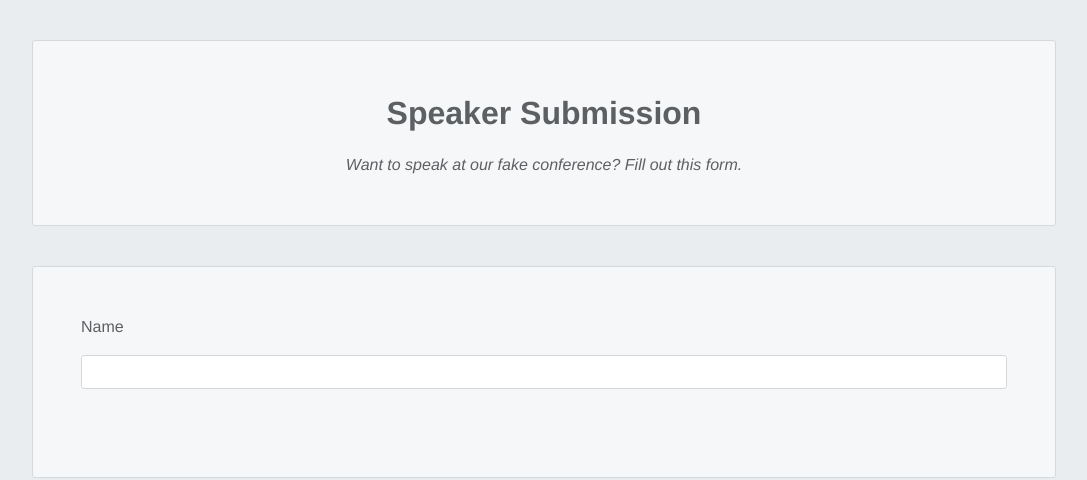
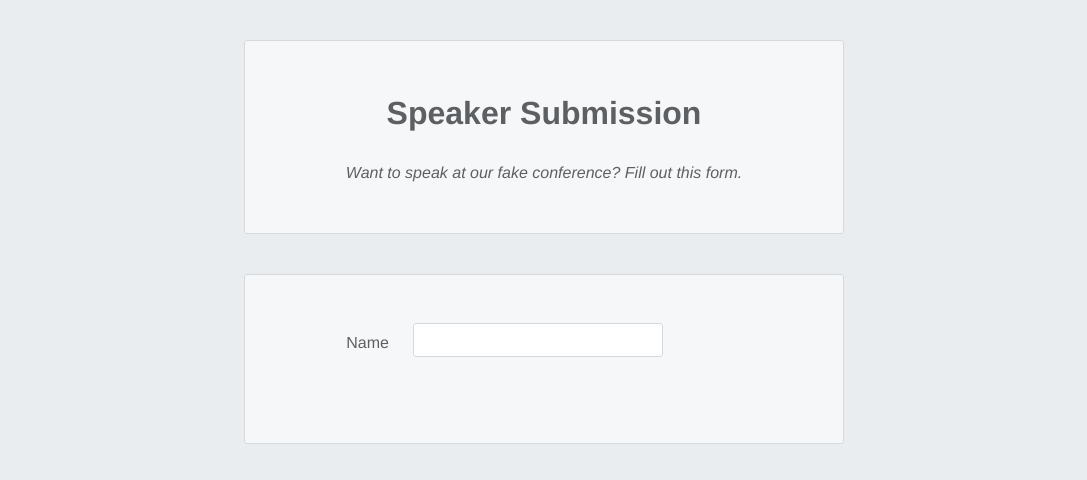
Before and after one commit to pyctal/speaker-submission-form, a plain HTML site: page index.html in a window 1280 px wide. Shown: the whole page, without its empty margins (96-1183 px from the left). Drawn offline with Linux system fonts and the light colour scheme.

Commit message:
Adapt form layout for desktop horizontal alignment
Introduce a media query at 700px to transition the form from a mobile-
friendly vertical stack to a side-by-side row layout. This better
utilizes horizontal space on tablets and desktops, improving readability
by aligning labels adjacent to their inputs, and constrains the
container width to maintain a balanced design.

```diff
--- a/style.css
+++ b/style.css
@@ -34,7 +34,7 @@ body {
 
 h1 {
   font-size: 2rem;
-  margin-bottom: 1rem;
+  margin-bottom: 1.5rem;
 }
 
 .speaker-form {
@@ -69,3 +69,30 @@ h1 {
 .form-row label {
   margin-bottom: 1rem;
 }
+
+@media only screen and (min-width: 700px) {
+  .speaker-form-header,
+  .speaker-form {
+    width: 600px;
+  }
+
+  .form-row {
+    margin-bottom: 1.5rem;
+
+    flex-direction: row;
+    align-items: flex-start;
+  }
+
+  .form-row input[type="text"] {
+    width: 250px;
+    height: initial;
+  }
+
+  .form-row label {
+    text-align: right;
+
+    width: 120px;
+    padding-right: 1.5rem;
+    margin-top: 0.5rem;
+  }
+}
```
